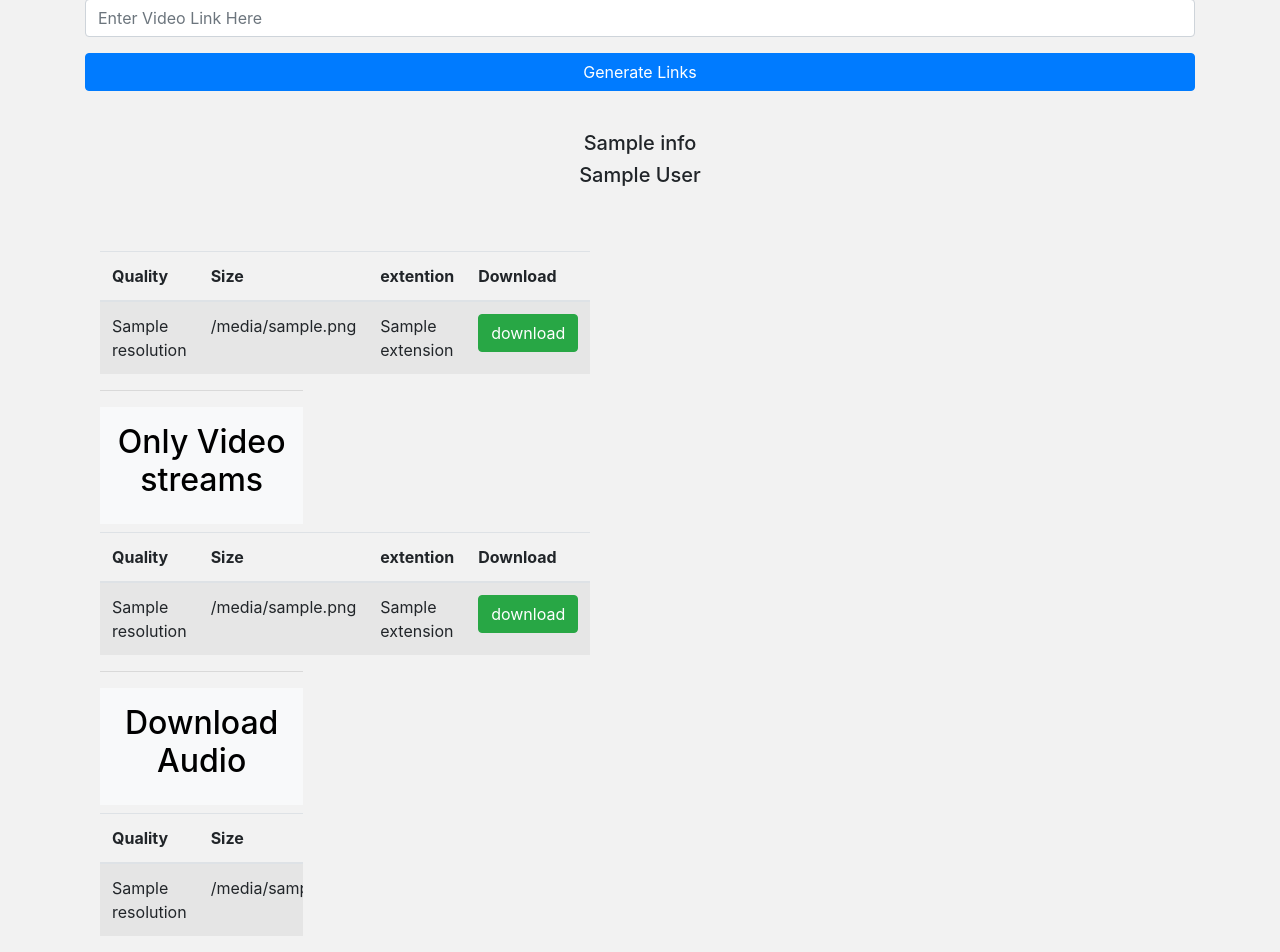
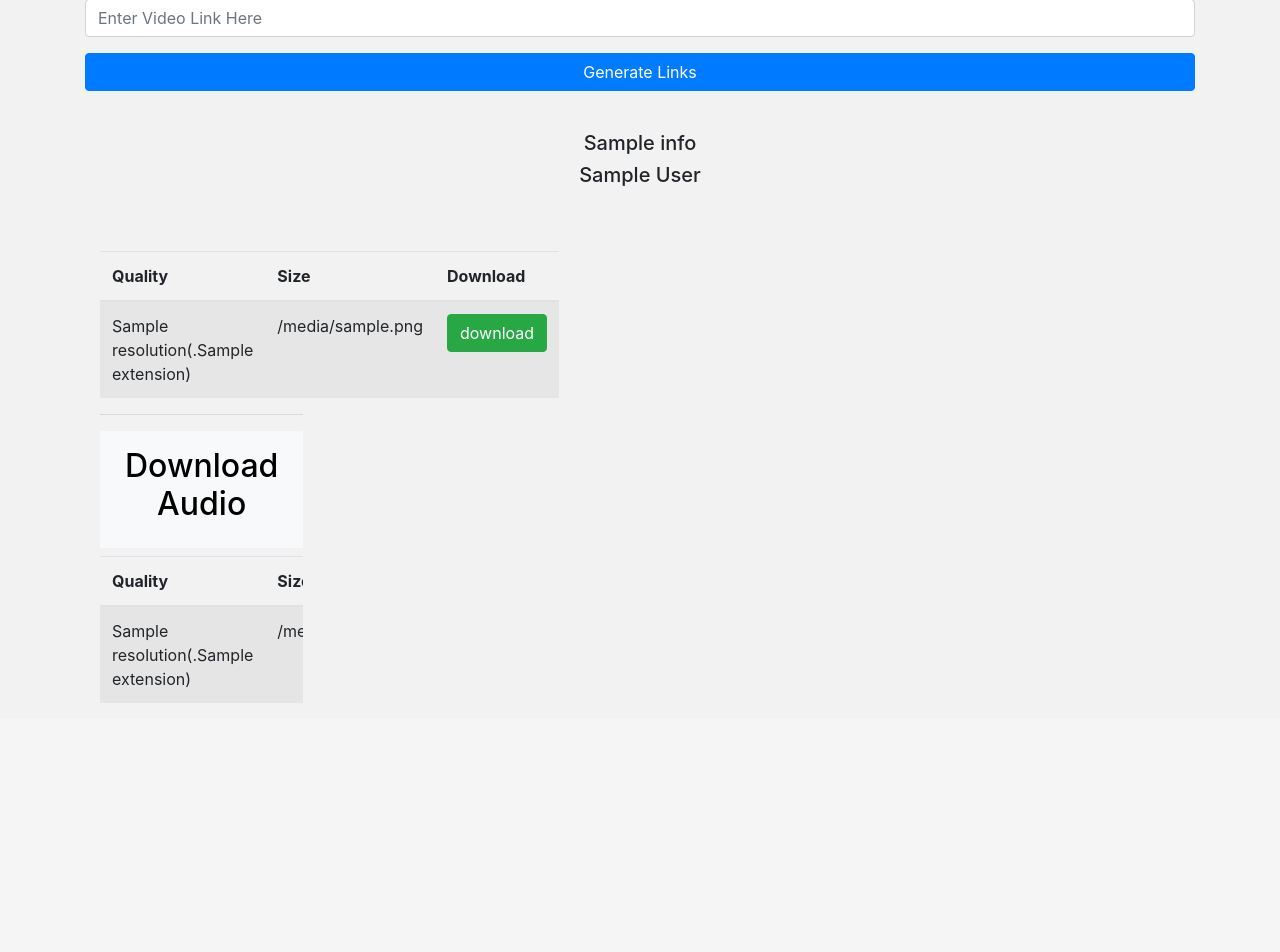
Before and after one commit to dinushka114/Youtube-downloader, a Django app: template ytdown/templates/index.html in a window 1280 px wide. Shown: the part 87-1039 px from the top of the page. After the commit the page ends 790 px from the top, so only its background shows below. Run offline with Django 3.2, Linux system fonts and the light colour scheme; tables that the repository leaves empty hold one stand-in row (values such as "Sample post"); the template is opened without the code that fills it: values that come from a table or form of the project are taken from there, most other values are stand-ins (such as "Sample title", 1, 10 or a date in 2020); some libraries are stand-ins or nearby versions.

Commit message:
initial commit

```diff
--- a/ytdown/templates/index.html
+++ b/ytdown/templates/index.html
@@ -28,15 +28,13 @@
                     <tr>
                         <th>Quality</th>
                         <th>Size</th>
-                        <th>extention</th>
                         <th>Download</th>
                     </tr>
                 </thead>
                     {% for va in all_streams %}
                     <tr>
-                        <td>{{va.resolution}}</td>
+                        <td>{{va.resolution}}(.{{va.extension}})</td>
                         <td>{{va.filesize}}</td>
-                        <td>{{va.extension}}</td>
                         <td> <a href="{{va.video_url}}" target="blank" class="btn btn-success">download</a> </td>
                     </tr>
                     {% endfor %}
@@ -45,47 +43,20 @@
                 <hr>
                 {% endif %}
 
-                {% if video_streams %}
-                <div class="p-3 mb-2 bg-light text-white"> <h2 style="text-align: center;color:black">Only Video streams</h2> </div>
-                <table class="table table-striped ">
-                <thead>
-                    <tr>
-                        <th>Quality</th>
-                        <th>Size</th>
-                        <th>extention</th>
-                        <th>Download</th>
-                    </tr>
-                </thead>
-                    {% for vs in video_streams %}
-                    <tr>
-                        <td>{{vs.resolution}}</td>
-                        <td>{{vs.filesize}}</td>
-                        <td>{{vs.extension}}</td>
-                        <td> <a href="{{vs.video_url}}" target="blank" class="btn btn-success">download</a> </td>
-                    </tr>
-                    {% endfor %}
-
-                </table>
-                <hr>
-                {% endif %}
-
-
                 {% if audio_streams %}
                 <table class="table table-striped table-responsive">
                 <thead>
                     <tr>
                         <th>Quality</th>
                         <th>Size</th>
-                        <th>extention</th>
                         <th>Download</th>
                     </tr>
                 </thead>
                     {% for as in audio_streams %}
                     <div class="p-3 mb-2 bg-light text-white"> <h2 style="text-align: center;color:black">Download Audio</h2> </div>
                     <tr>
-                        <td>{{as.resolution}}</td>
+                        <td>{{as.resolution}}(.{{va.extension}})</td>
                         <td>{{as.filesize}}</td>
-                        <td>{{as.extension}}</td>
                         <td> <a href="{{as.video_url}}" target="blank" class="btn btn-success">download</a> </td>
                     </tr>
                     {% endfor %}
```
Also changed, not shown: ytdown/views.py (+11 -2 lines).
